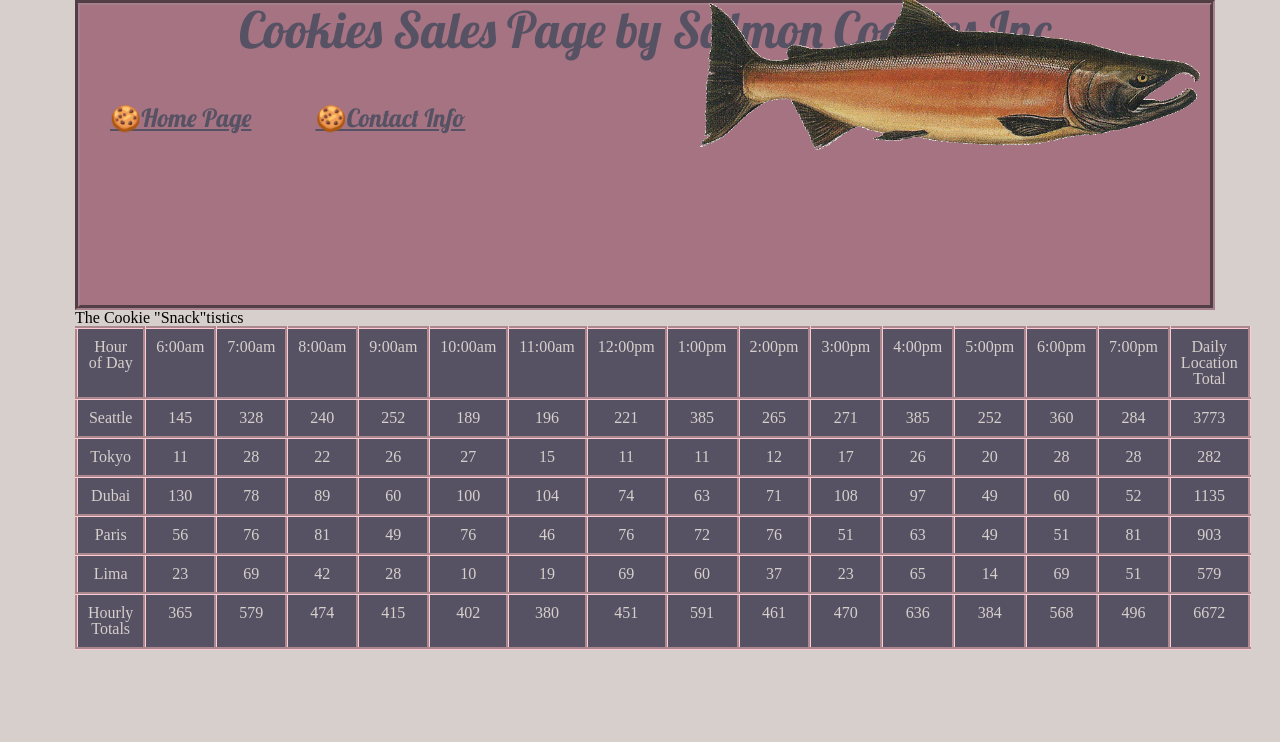
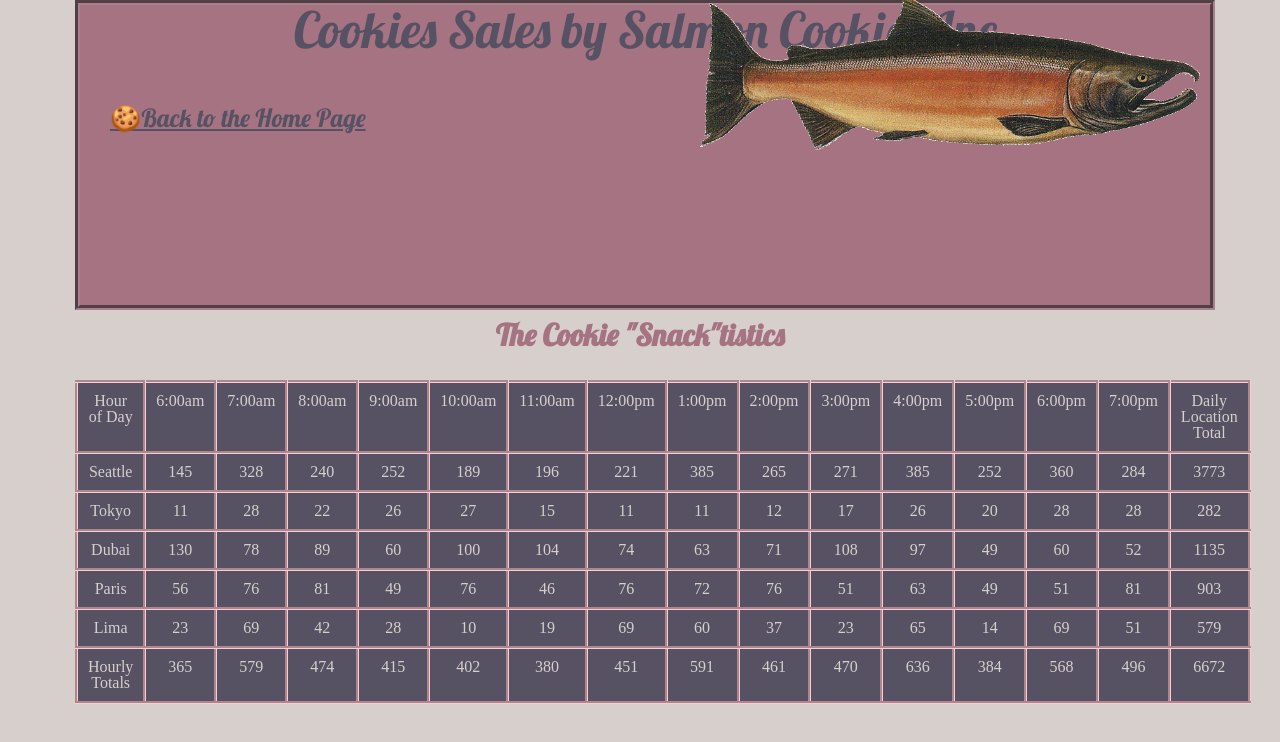
Before and after one commit to eden-brekke/cookie-stand, a plain HTML site: page sales.html in a window 1280 px wide. Drawn offline with Linux system fonts and the light colour scheme.

Commit message:
added some context

```diff
--- a/sales.html
+++ b/sales.html
@@ -12,19 +12,18 @@
   <body>
     <header>
       <div>
-        <h1 id="title">Cookies Sales Page by Salmon Cookies.Inc</h1>
+        <h1 id="title">Cookies Sales by Salmon Cookies.Inc</h1>
         <img src="assets/salmon.png" alt="Site Logo, a Salmon">
         <section id="cookieStand"></section>
         <nav>
           <ul>
-            <li><a href="index.html">🍪Home Page</a></li>
-            <li><a href="index.html/#contact">🍪Contact Info</a></li>
+            <li><a href="index.html">🍪Back to the Home Page</a></li>
           </ul>
         </nav>
       </div>
     </header>
     <section id="city sales"></section>
-    <h2>The Cookie "Snack"tistics</h2>
+    <h2 id="snack">The Cookie "Snack"tistics</h2>
     <table id="sales table"></table>
   </body>
   <script src="js/app.js"></script>
```
